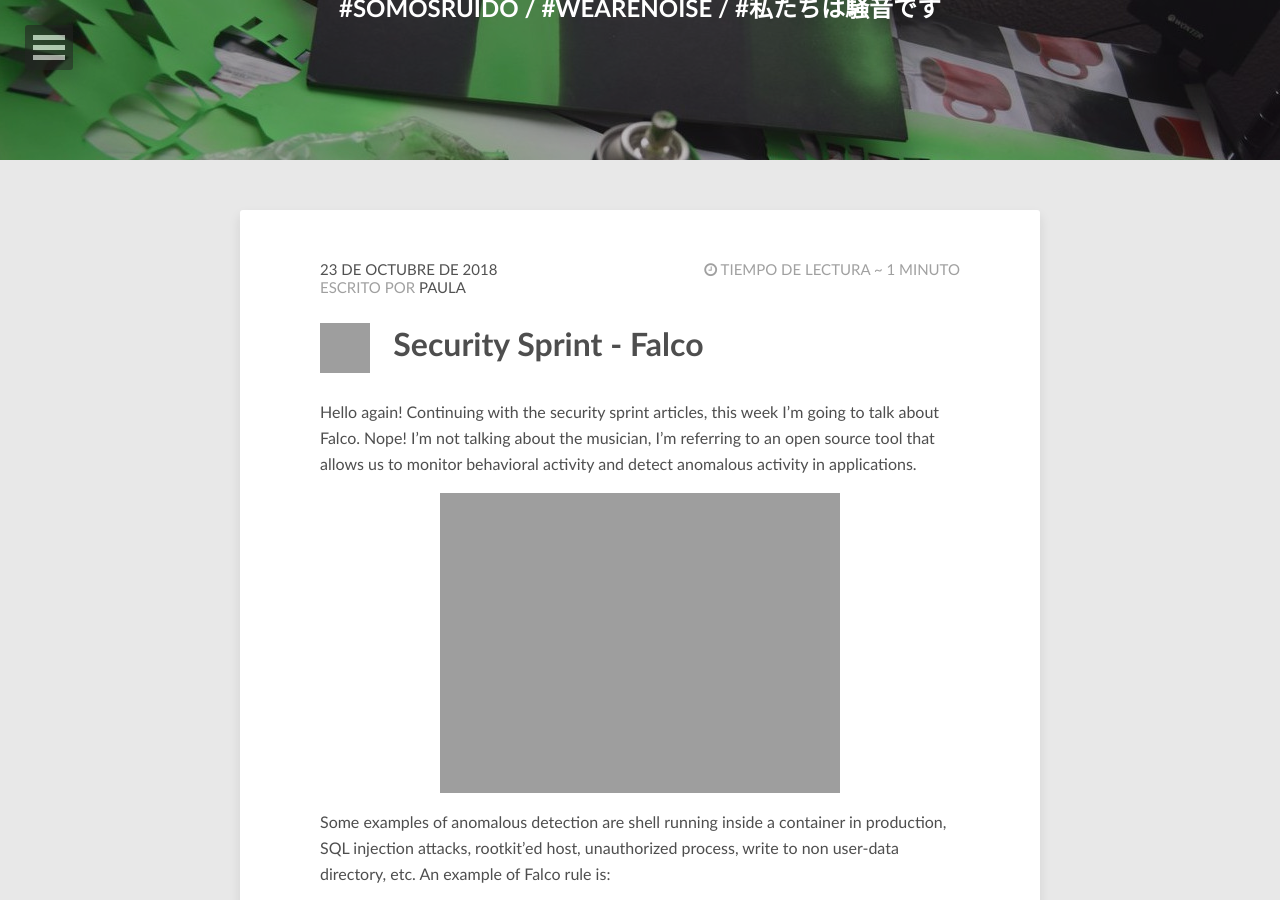
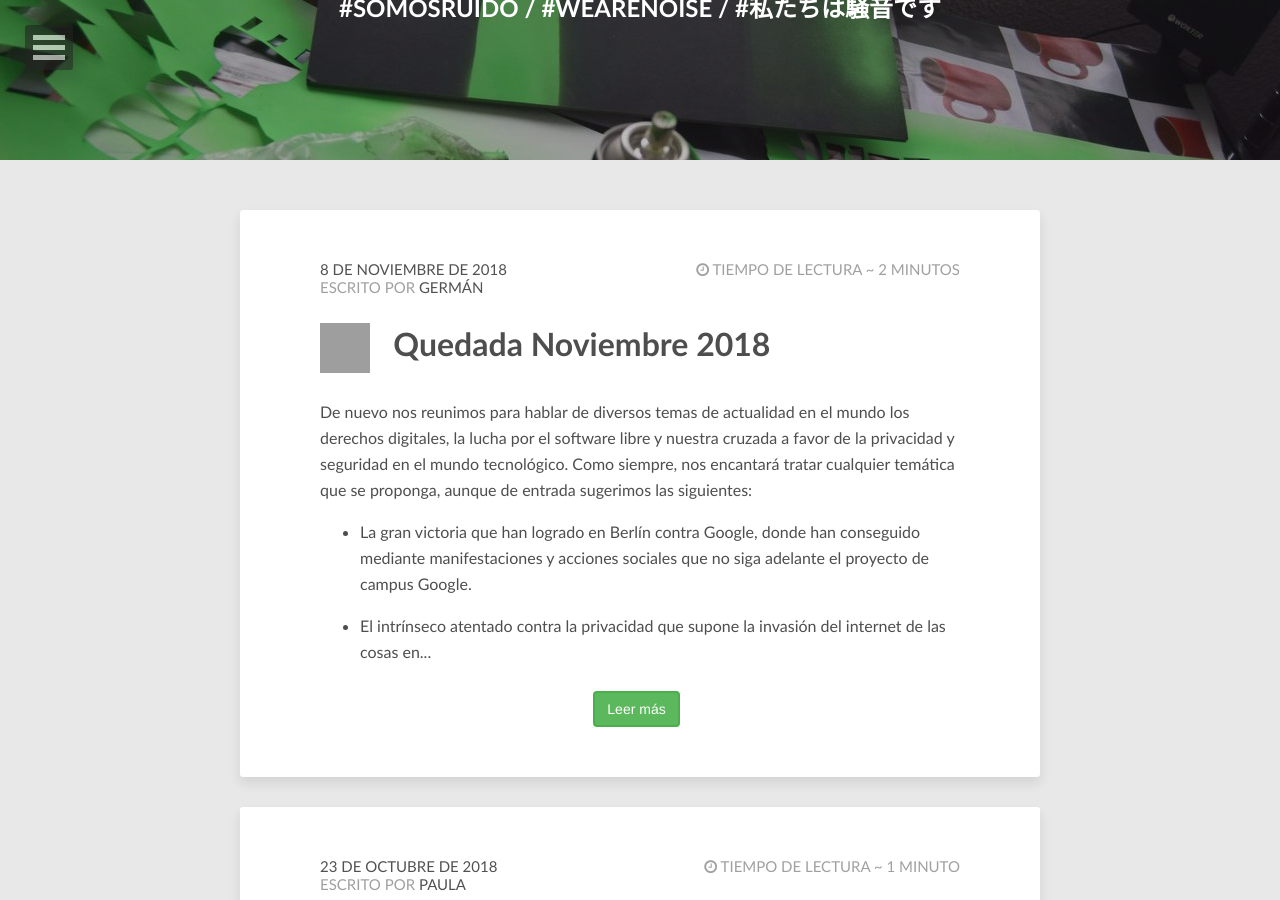
Before and after one commit to Interferencias/interferencias.github.io, a Jekyll site: the page built from index.html, in a window 1280 px wide and 900 px high, scrolled down 240 px. Built offline with Jekyll 4.4.1, drawn with Linux system fonts in a browser that asks for light colours; nearby versions of some CDN libraries; the list of posts is cut into pages by our own code; some of the changed text lies outside the part shown; grey boxes are pictures that could not be loaded.

Commit message:
Añade quedada noviembre 2018

```diff
--- a/_config.yml
+++ b/_config.yml
@@ -8,9 +8,9 @@ reading_time:     true
 words_per_minute: 200
 
 # Site domain
-# url: https://interferencias.tech
+url: https://interferencias.tech
 # url: https://interferencias.github.io
-url: http://localhost:5000
+# url: http://localhost:5000
 
 # Author information
 author:
--- /dev/null
+++ b/_posts/2018-11-08-quedada-noviembre-2018.md
@@ -0,0 +1,42 @@
+---
+layout: post
+title: Quedada Noviembre 2018
+author: germaaan
+image:
+  feature: banners/header.jpg
+tags: quedadas
+---
+
+De nuevo nos reunimos para hablar de diversos temas de actualidad en el mundo los derechos digitales, la lucha por el software libre y nuestra cruzada a favor de la privacidad y seguridad en el mundo tecnológico. Como siempre, nos encantará tratar cualquier temática que se proponga, aunque de entrada sugerimos las siguientes:
+
+- La gran victoria que han logrado en Berlín contra Google, donde han conseguido mediante manifestaciones y acciones sociales que no siga adelante el proyecto de campus Google.
+
+- El intrínseco atentado contra la privacidad que supone la invasión del internet de las cosas en nuestra casa ¿Cómo podemos convivir en nuestro hogar con avances técnológicos que pueden hacernos la vida más cómoda sin renunciar a nuestra intimidad? De fondo, el contrato que han firmado Google y Roomba para compartir los datos de la disposición de los hogares de sus clientes.
+
+- Los grandes beneficios de la ciencia libre y el perjuicio que supone para la sociedad el ocultar tras una barrera de pago las investigaciones y desarrollos ciéntíficos.
+
+- La ciberreserva cuya formalización está cada vez más cerca en nuestro país y el agujero de seguridad tan flagrante que supone depender de voluntarios como respuesta a posibles ciberataques.
+
+- La enésima noticia que nos acerca al mundo de Black Mirror, con el hecho de que Facebook ha comenzado a crear un ranking entre sus usuarios en función de los reportes de contenido que hagan, creando una fuerza de censores voluntarios motivada por una posible recompensa futura.
+
+Hablaremos también de algunas iniciativas que queremos plantear para el futuro, y si nos sugerís alguna otra nos encantará planificarla y darle forma si es factible.
+
+Toda persona que se quiera acercar y compartir sus ideas, hacer propuestas, discutir con el grupo o simplemente escuchar será bienvenida. No mordemos (hay tapeo, así que nos entretenemos con eso), y la gente nueva siempre es bien recibida.
+
+Nos encontraremos el sábado 24 a partir de las 20:00. Sitio todavía por determinar.
+
+¡Te esperamos!
+
+• Importante:
+Como dependemos del aforo disponible en la cafetería quizás nos movamos de sitio si el lugar está lleno (solo ha ocurrido una vez), en ese caso lo indicaremos en el grupo de Telegram (https://t.me/inter_ferencias). De cualquier otro modo, juntaremos tantas mesas como haga falta, así que no te cortes trayendo a familia, amigos, conocidos o a cualquiera que creas que pueda estar interesado en el tema. Cuantos más, mejor.
+
+
+La asistencia libre y el registro no es obligatorio, pero también podeís encontrar este evento y otros en:
+
+- Granada Geek: [https://www.meetup.com/es-ES/Granada-Geek/events/246621679/](https://www.meetup.com/es-ES/Granada-Geek/events/256233887)
+
+- [Agenda Almaina](https://agenda.radioalmaina.org) de [Radio Almaina](https://radioalmaina.org/): [https://agenda.radioalmaina.org/evento/242](https://agenda.radioalmaina.org/evento/242)
+
+✊✊✊📣
+
+#somosruido
```
